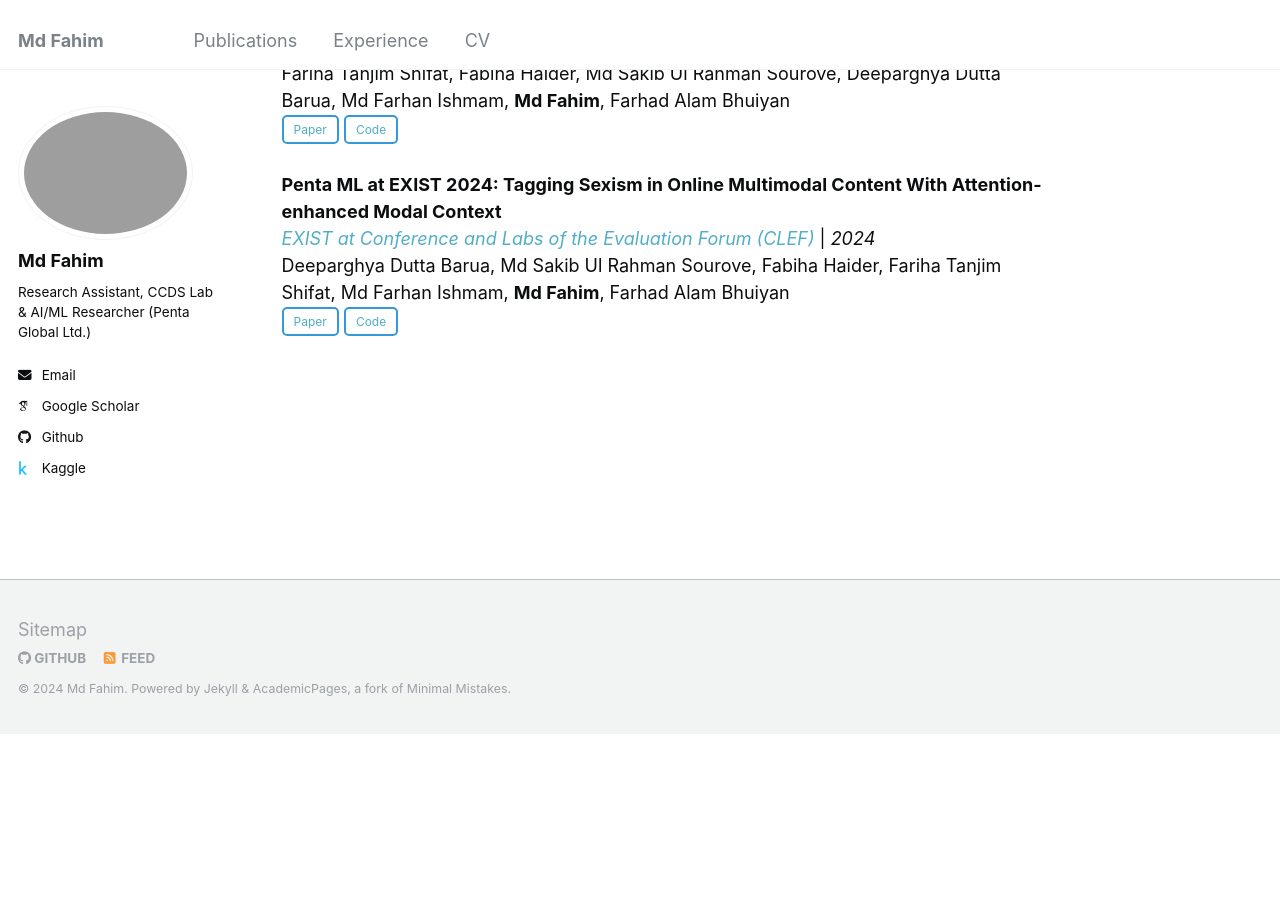
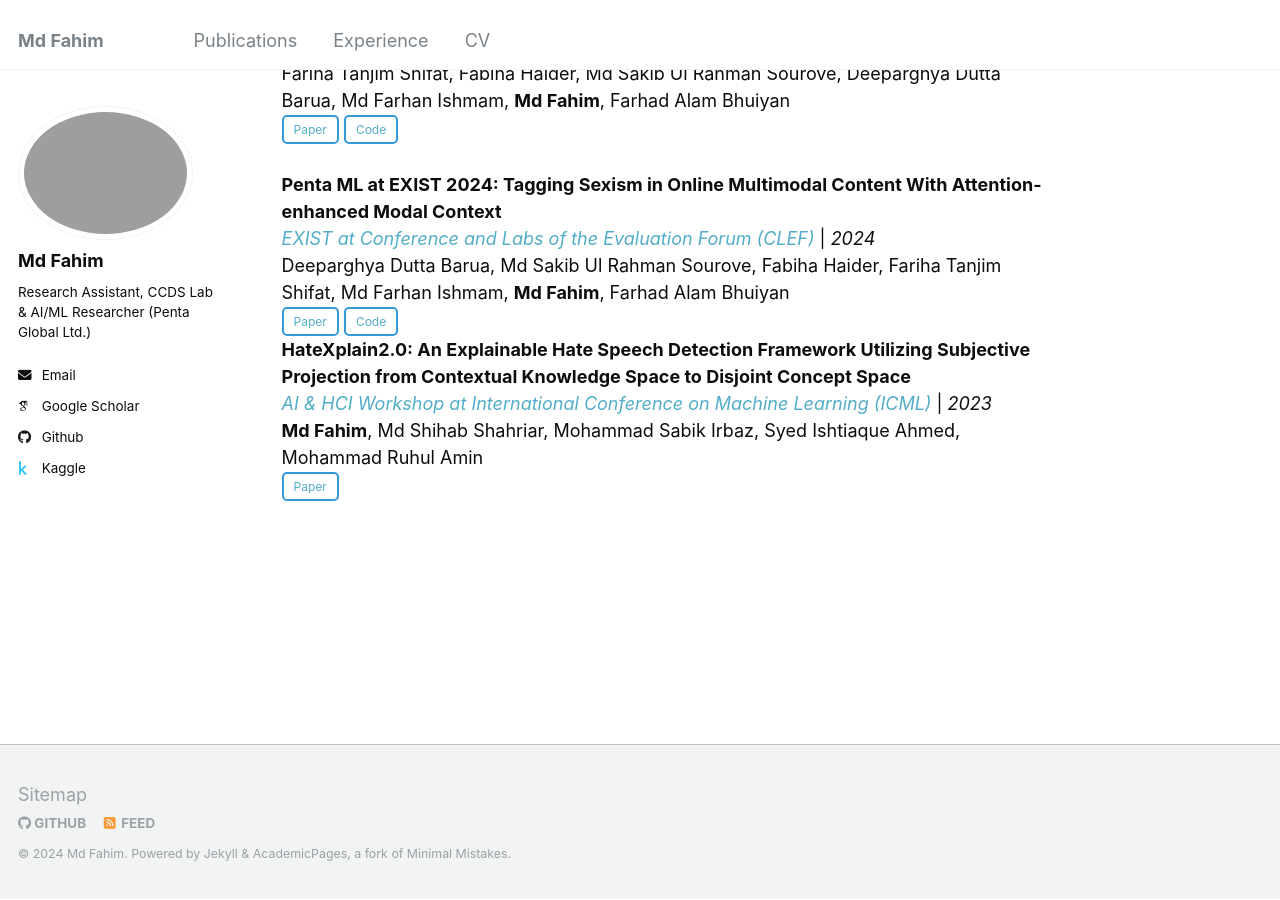
Before and after one commit to md-fahim/md-fahim.github.io, a Jekyll site: the page built from _pages/publications.html, in a window 1280 px wide and 900 px high, scrolled down 889 px. Built offline with Jekyll 4.4.1, drawn with Linux system fonts in a browser that asks for light colours; some web fonts are replaced; before the commit the page ends 1624 px from its top, so only the background shows below that.

Commit message:
new paper

```diff
--- a/_pages/publications.html
+++ b/_pages/publications.html
@@ -76,3 +76,11 @@ Research Domain lies in
     <button class="transparent-button" onclick="window.location.href='https://ceur-ws.org/Vol-3740/paper-90.pdf'"><a href="https://ceur-ws.org/Vol-3740/paper-90.pdf">Paper</a></button>
     <button class="transparent-button" onclick="window.location.href='https://github.com/farhanishmam/Penta-Exist-2024'"><a href="https://github.com/farhanishmam/Penta-Exist-2024">Code</a></button>
 </div>
+
+<div class="section-item">
+    <strong>HateXplain2.0: An Explainable Hate Speech Detection Framework Utilizing Subjective Projection from Contextual Knowledge Space to
+        Disjoint Concept Space</strong><br>
+    <em><a href="https://sites.google.com/view/aihci">AI & HCI Workshop at International Conference on Machine Learning (ICML)</a></em> | <em>2023</em><br>
+    <strong>Md Fahim</strong>, Md Shihab Shahriar, Mohammad Sabik Irbaz, Syed Ishtiaque Ahmed, Mohammad Ruhul Amin<br>
+    <button class="transparent-button" onclick="window.location.href='https://github.com/helenavasc/AI_HCI_Workshop_ICML_2023/blob/b87ed234b42e8fecb5622fddea84d1e4f77c80fa/papers/hatexplain2_0_an_explainable_h.pdf'"><a href="https://github.com/helenavasc/AI_HCI_Workshop_ICML_2023/blob/b87ed234b42e8fecb5622fddea84d1e4f77c80fa/papers/hatexplain2_0_an_explainable_h.pdf">Paper</a></button>
+</div>
```
